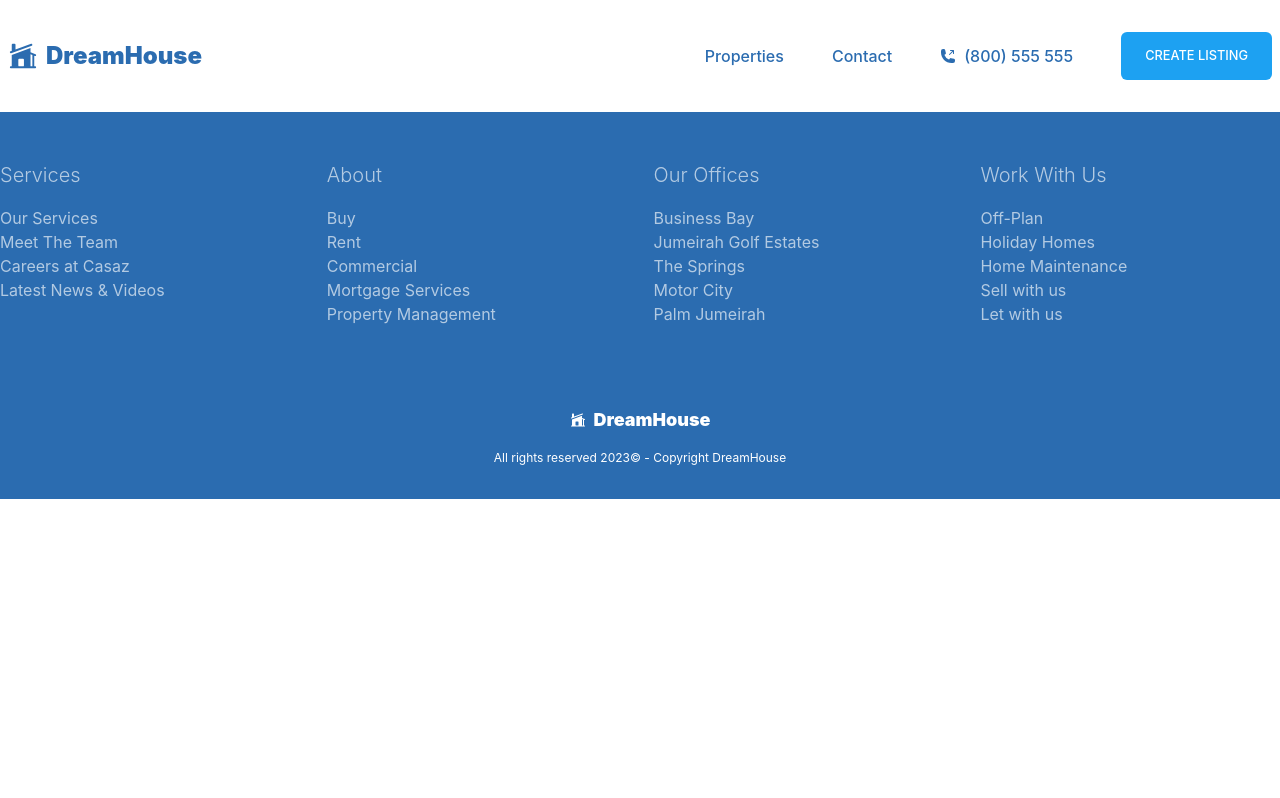
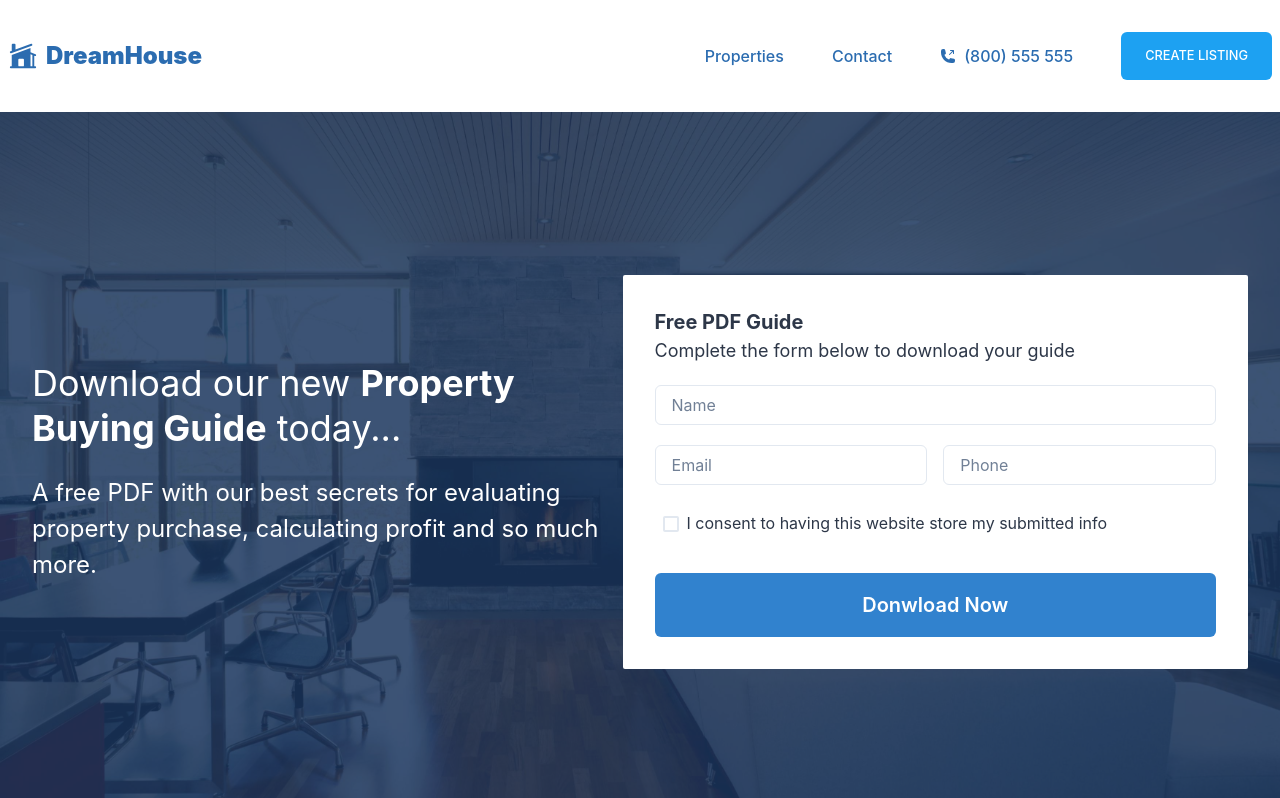
Before and after one commit to Alex-Rubanov/real-estate-app, a Next.js app: page / in a window 1280 px wide. Shown: the top 798 px of the page. Built offline with nearby package versions, Linux system fonts and the light colour scheme.

Commit message:
added HeroBanner and HeroForm using react-form

```diff
--- /dev/null
+++ b/features/Home/components/HeroBanner/HeroBanner.js
@@ -0,0 +1,59 @@
+import { Box, Fade, Text } from '@chakra-ui/react'
+import HeroForm from '../HeroForm/HeroForm'
+
+const HeroBanner = () => {
+  return (
+    <Fade in>
+      <Box
+        position='relative'
+        minHeight={{ base: '110vh', sm: '90vh' }}
+        backgroundImage={`url('./hero/heroBg.jpg')`}
+        backgroundPosition='center'
+        backgroundSize='cover'
+        backgroundAttachment='fixed'
+      >
+        <Box
+          position='absolute'
+          width='100%'
+          height='100%'
+          opacity='0.85'
+          backgroundColor='blue.900'
+        />
+        <Box
+          display='flex'
+          flexDirection={{ base: 'column', md: 'row' }}
+          alignItems='center'
+          justifyContent={{ base: 'flex-start', sm: 'space-around' }}
+          maxWidth='1280px'
+          color='white'
+          position='absolute'
+          inset='0'
+          margin='0 auto'
+          padding='2rem'
+        >
+          <Box width={{ base: '100%', sm: '50%' }}>
+            <Text
+              fontSize={{ base: '4xl', sm: '4xl' }}
+              lineHeight='shorter'
+              marginBottom='1.5rem'
+            >
+              Download our new <strong>Property Buying Guide</strong> today...
+            </Text>
+            <Text
+              fontSize={{ base: '100%', sm: '2xl' }}
+              marginTop={{ base: '2rem', sm: '0' }}
+            >
+              A free PDF with our best secrets for evaluating property purchase,
+              calculating profit and so much more.
+            </Text>
+          </Box>
+          <Box width={{ base: '100%', sm: 'auto' }}>
+            <HeroForm />
+          </Box>
+        </Box>
+      </Box>
+    </Fade>
+  )
+}
+
+export default HeroBanner
--- /dev/null
+++ b/features/Home/components/HeroBanner/index.js
@@ -0,0 +1 @@
+export { default } from './HeroBanner'
--- /dev/null
+++ b/features/Home/components/HeroForm/HeroForm.js
@@ -0,0 +1,108 @@
+import {
+  Box,
+  Button,
+  Checkbox,
+  Flex,
+  FormControl,
+  Input,
+  Text
+} from '@chakra-ui/react'
+import { useForm } from 'react-hook-form'
+
+const HeroForm = () => {
+  const {
+    register,
+    handleSubmit,
+    formState: { errors }
+  } = useForm()
+
+  const onSubmit = data => console.log(data)
+
+  return (
+    <Box
+      width='100%'
+      padding='2rem'
+      borderRadius='sm'
+      backgroundColor='white'
+      color='gray.700'
+    >
+      <Text fontSize='xl' fontWeight='bold'>
+        Free PDF Guide
+      </Text>
+      <Text fontSize='lg'>Complete the form below to download your guide</Text>
+      <form onSubmit={handleSubmit(onSubmit)}>
+        <FormControl>
+          <Input
+            marginTop='1.3rem'
+            id='name'
+            type='text'
+            placeholder='Name'
+            {...register('name', { required: true })}
+          />
+          {errors.name && (
+            <Text fontSize='xs' color='red.400'>
+              {errors.name.type}
+            </Text>
+          )}
+          <Flex
+            flexDirection={{ base: 'column', md: 'row' }}
+            gap={{ base: '0', sm: '1rem' }}
+          >
+            <Input
+              marginTop='1.3rem'
+              id='email'
+              type='text'
+              placeholder='Email'
+              {...register('email', { required: true })}
+            />
+            {errors.email && (
+              <Text fontSize='xs' color='red.400'>
+                {errors.email.type}
+              </Text>
+            )}
+            <Input
+              marginTop='1.3rem'
+              id='phone'
+              type='text'
+              placeholder='Phone'
+              {...register('phone', { required: true })}
+            />
+            {errors.phone && (
+              <Text fontSize='xs' color='red.400'>
+                {errors.phone.type}
+              </Text>
+            )}
+          </Flex>
+          <Checkbox
+            lineHeight='1.2'
+            padding='0.5rem'
+            marginTop='1.3rem'
+            id='gdpr'
+            type='checkbox'
+            placeholder='GDPR'
+            {...register('gdpr', { required: true })}
+          >
+            I consent to having this website store my submitted info
+          </Checkbox>
+          {errors.gdpr && (
+            <Text fontSize='xs' color='red.400'>
+              {errors.gdpr.type}
+            </Text>
+          )}
+        </FormControl>
+        <Button
+          type='submit'
+          colorScheme='blue'
+          width='100%'
+          fontSize='xl'
+          padding='2rem'
+          marginTop='2rem'
+        >
+          Donwload Now
+        </Button>
+      </form>
+    </Box>
+  )
+}
+
+export default HeroForm
--- /dev/null
+++ b/features/Home/components/HeroForm/index.js
@@ -0,0 +1 @@
+export { default } from './HeroForm'
--- a/features/common/Footer/Footer.js
+++ b/features/common/Footer/Footer.js
@@ -10,7 +10,7 @@ const Footer = () => {
         maxWidth='1280px'
         margin='0 auto'
         paddingY='3rem'
-        paddingX={{ base: '2rem', sm: '0' }}
+        paddingX={{ base: '2rem', sm: '0.5rem' }}
       >
         <SimpleGrid
           columns='4'
@@ -45,7 +45,7 @@ const Footer = () => {
         </SimpleGrid>
       </Box>
       <Box
-        backgroudColor='blue.900'
+        backgroundColor='blue.900'
         display='flex'
         padding='2rem'
         justifyContent='center'
--- /dev/null
+++ b/features/common/modules/Layouts/DefaultLayout/DefaultLayout.js
@@ -0,0 +1,14 @@
+import Navigation from '../../Navigation'
+import Footer from '@/features/common/Footer/Footer'
+
+const DefaultLayout = ({ children }) => {
+  return (
+    <>
+      <Navigation />
+      {children}
+      <Footer />
+    </>
+  )
+}
+
+export default DefaultLayout
--- /dev/null
+++ b/features/common/modules/Layouts/DefaultLayout/index.js
@@ -0,0 +1 @@
+export { default } from './DefaultLayout'
--- a/package.json
+++ b/package.json
@@ -18,6 +18,7 @@
     "next": "13.3.0",
     "react": "18.2.0",
     "react-dom": "18.2.0",
+    "react-hook-form": "^7.43.9",
     "react-icons": "^4.8.0",
     "swiper": "^9.2.3"
   }
--- a/pages/index.js
+++ b/pages/index.js
@@ -1,11 +1,12 @@
-import Footer from '@/features/common/Footer/Footer'
-import Navigation from '@/features/common/modules/Navigation'
+import HeroBanner from '@/features/Home/components/HeroBanner/HeroBanner'
+import DefaultLayout from '@/features/common/modules/Layouts/DefaultLayout/DefaultLayout'
 
 export default function Home () {
   return (
     <>
-      <Navigation />
-      <Footer />
+      <DefaultLayout>
+        <HeroBanner />
+      </DefaultLayout>
     </>
   )
 }
```
Also changed, not shown: public/hero/heroBg.jpg (added), 1 other file (tests, documents, lock files or other folders).
